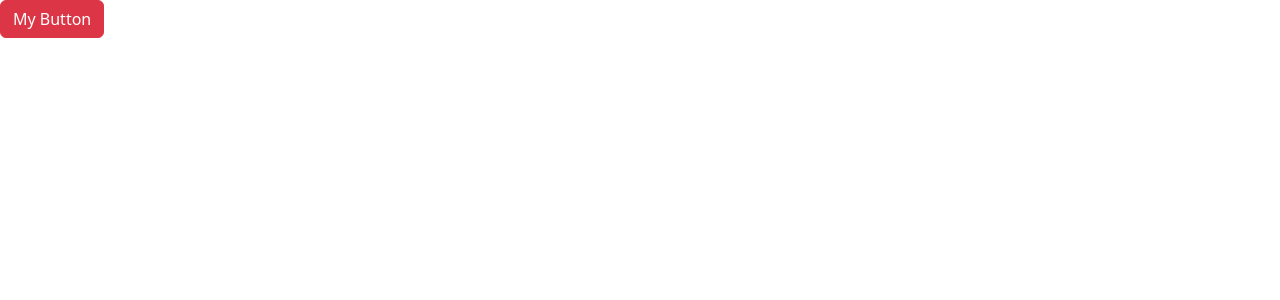
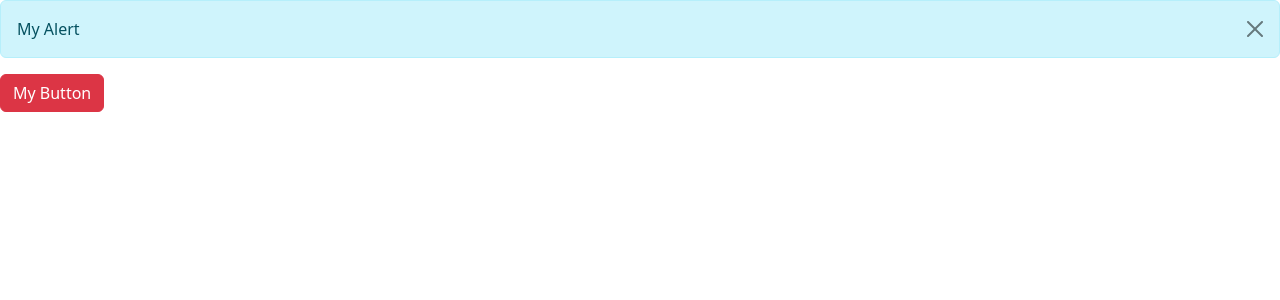
Before and after one commit to AungPhyoThant224/React-18-for-Beginners, a React (Vite) app in the folder react-app/: page / in a window 1280 px wide. Both pictures are taken after a click on the button "My Button". Shown: the top 300 px of the page. Built offline with nearby package versions, Linux system fonts and the light colour scheme.

Commit message:
Exercise: Showing an Alert.

```diff
--- a/react-app/src/App.tsx
+++ b/react-app/src/App.tsx
@@ -1,9 +1,15 @@
+import { useState } from "react";
+import Alert from "./components/Alert";
 import Button from "./components/Button";
 
 function App() {
+  const [showAlert, setShowAlert] = useState(false);
   return (
     <div>
-      <Button color="danger" onClick={() => console.log("clicked")}>
+      {showAlert && (
+        <Alert onClose={() => setShowAlert(!showAlert)}>My Alert</Alert>
+      )}
+      <Button color="danger" onClick={() => setShowAlert(!showAlert)}>
         My Button
       </Button>
     </div>
--- a/react-app/src/components/Alert.tsx
+++ b/react-app/src/components/Alert.tsx
@@ -2,12 +2,20 @@
 
 interface Props {
   children: ReactNode;
+  onClose: () => void;
 }
 
-const Alert = ({ children }: Props) => {
+const Alert = ({ children, onClose }: Props) => {
   return (
-    <div className="alert alert-info" role="alert">
+    <div className="alert alert-info alert-dismissible fade show" role="alert">
       {children}
+      <button
+        type="button"
+        className="btn-close"
+        data-bs-dismiss="alert"
+        aria-label="Close"
+        onClick={onClose}
+      ></button>
     </div>
   );
 };
```
